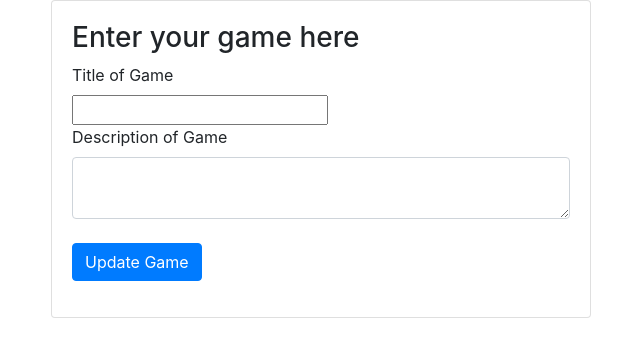
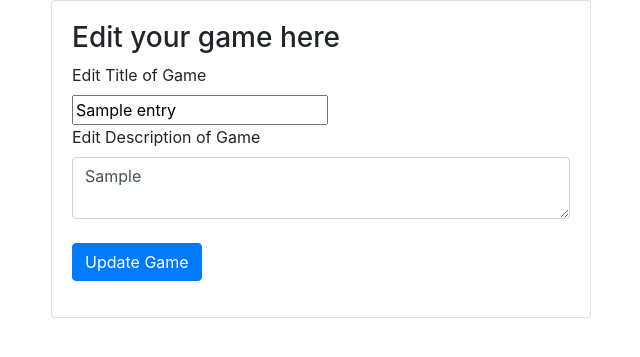
Before and after one commit to MichaelBrandon/gameListApp, a Node server app: template views/gameentries/editgame.handlebars in a window 1280 px wide. Shown: the part 56-413 px from the top of the page, without its empty margins (319-959 px from the left). Run offline with Node 20, Linux system fonts and the light colour scheme; the template is opened without the code that fills it: values that come from a table or form of the project are taken from there, others are empty; tables that the repository leaves empty hold one stand-in row (values such as "Sample post"); some libraries are stand-ins or nearby versions.

Commit message:
2/5/2019

```diff
--- a/app.js
+++ b/app.js
@@ -41,6 +41,32 @@ router.get('/', function(req,res) {
 //Route to entries.html
 router.get('/entries', function(req,res) {
     res.render('gameentries/addgame');
+});
+
+//Route to Edit Game Entries
+router.get('/gameentries/edit/:id', function(req,res) {
+    Entry.findOne({
+        _id:req.params.id
+    }).then(function(entry){
+        res.render('gameentries/editgame', {entry:entry});
+    });
+
+
+});
+
+//Route to put edited entry
+router.post('/editgame/:id', function(req,res){
+    Entry.findOne({
+        _id:req.params.id
+    }).then(function(entry){
+        entry.title = req.body.title;
+        entry.genre = req.body.genre;
+
+        entry.save()
+        .then(function(idea){
+            res.redirect('/')
+        })
+    });
 });
 
 //Route to entries.html
--- a/views/gameentries/editgame.handlebars
+++ b/views/gameentries/editgame.handlebars
@@ -1,14 +1,15 @@
 <div class="row">
     <div class="col-md-6 mx-auto">
         <div class="card card-body">
-            <form class="form-group" action="/addgame" method="POST">
-                <h3>Enter your game here</h3>
-                <label>Title of Game</label>
+            <form class="form-group" action="/editgame/{{entry.id}}?_method=PUT" method="POST">
+                <h3>Edit your game here</h3>
+                <label>Edit Title of Game</label>
+                <input type="hidden" name="_method" value="PUT">
                 <br>
-                <input type="text" name="title" value="{{entries.title}}" required>
+                <input type="text" name="title" value="{{entry.title}}" required>
                 <br>
-                <label>Description of Game</label>
-                <textarea name="genre" class="form-control" required>{{entries.genre}}</textarea>
+                <label>Edit Description of Game</label>
+                <textarea name="genre" class="form-control" required>{{entry.genre}}</textarea>
                 <br>
                 <button type="submit" class="btn btn-primary">Update Game</button>
             </form>
```
